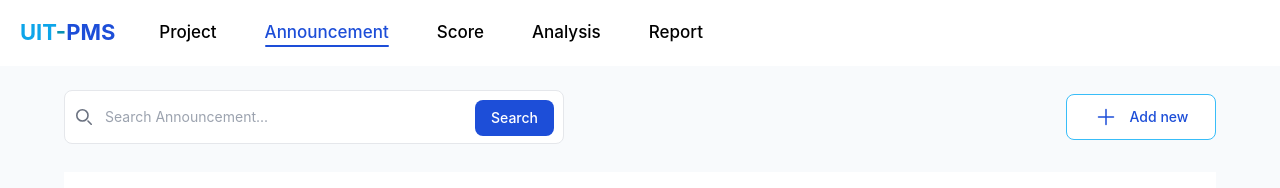
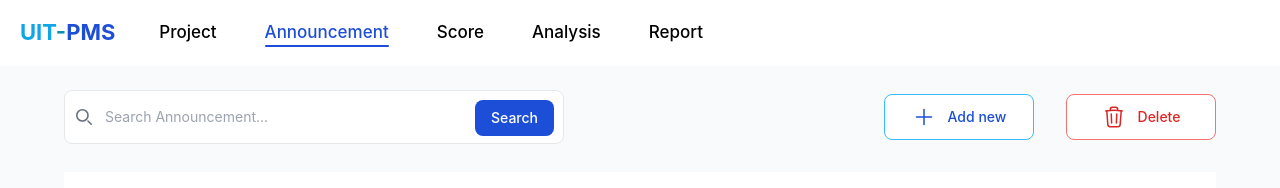
Before and after one commit to AndrewNguyen-05/pms-fe, a Next.js app: page /academic-affair/announcement/view-announcement in a window 1280 px wide. Shown: the top 188 px of the page. Built offline with nearby package versions, Linux system fonts and the light colour scheme; no server answers.

Commit message:
seperate component

```diff
--- a/components/ButtonDelete.js
+++ b/components/ButtonDelete.js
@@ -1,7 +1,31 @@
 import React from "react";
 import Link from "next/link";
-const ButtonDelete = ({ text, href }) => {
-  return <></>;
+const ButtonDelete = ({ text, onClick }) => {
+  return (
+    <button
+      type="button"
+      className="w-[150px] border-[1px] border-red-400 text-red-600 bg-white hover:text-white hover:bg-red-600 focus:ring-1 focus:ring-red-200 font-medium rounded-lg text-sm px-5 py-2.5 focus:outline-none flex items-center justify-center gap-3"
+      onClick={() => {
+        onClick();
+      }}
+    >
+      <svg
+        xmlns="http://www.w3.org/2000/svg"
+        fill="none"
+        viewBox="0 0 24 24"
+        strokeWidth="1.5"
+        stroke="currentColor"
+        className="w-6 h-6"
+      >
+        <path
+          strokeLinecap="round"
+          strokeLinejoin="round"
+          d="M14.74 9l-.346 9m-4.788 0L9.26 9m9.968-3.21c.342.052.682.107 1.022.166m-1.022-.165L18.16 19.673a2.25 2.25 0 01-2.244 2.077H8.084a2.25 2.25 0 01-2.244-2.077L4.772 5.79m14.456 0a48.108 48.108 0 00-3.478-.397m-12 .562c.34-.059.68-.114 1.022-.165m0 0a48.11 48.11 0 013.478-.397m7.5 0v-.916c0-1.18-.91-2.164-2.09-2.201a51.964 51.964 0 00-3.32 0c-1.18.037-2.09 1.022-2.09 2.201v.916m7.5 0a48.667 48.667 0 00-7.5 0"
+        />
+      </svg>
+      {text}
+    </button>
+  );
 };
 
 export default ButtonDelete;
--- a/components/TableViewItem.js
+++ b/components/TableViewItem.js
@@ -5,8 +5,15 @@ const TableViewItem = ({
   rowList,
   editHref,
   selectedItem,
-  onItemSelect,
+  setSelectedItem,
 }) => {
+  const onItemSelect = (project, isSelected) => {
+    if (isSelected) {
+      setSelectedItem((prev) => [...prev, project]);
+    } else {
+      setSelectedItem((prev) => prev.filter((p) => p.id !== project.id));
+    }
+  };
   return (
     <table className="w-full text-[16px] text-left rtl:text-right text-gray-500 ">
       <thead className="text-[16px] text-blue -700 uppercase border-b bg-white ">
--- a/pages/academic-affair/project/view-project.js
+++ b/pages/academic-affair/project/view-project.js
@@ -11,6 +11,7 @@ import SearchBar from "@/components/SearchBar";
 import ReactPaginate from "react-paginate";
 import { toast } from "react-toastify";
 import WarningModal from "@/components/WarningModal";
+import ButtonDelete from "@/components/ButtonDelete";
 
 const ViewProject = () => {
   const [project_list, setProjectList] = useState([]);
@@ -99,29 +100,7 @@ const ViewProject = () => {
               text="Add new"
               href="/academic-affair/project/create-project"
             />
-            <button
-              type="button"
-              className="w-[150px] border-[1px] border-red-400 text-red-600 bg-white hover:text-white hover:bg-red-600 focus:ring-1 focus:ring-red-200 font-medium rounded-lg text-sm px-5 py-2.5 focus:outline-none flex items-center justify-center gap-3"
-              onClick={() => {
-                handleDeleteClick();
-              }}
-            >
-              <svg
-                xmlns="http://www.w3.org/2000/svg"
-                fill="none"
-                viewBox="0 0 24 24"
-                strokeWidth="1.5"
-                stroke="currentColor"
-                className="w-6 h-6"
-              >
-                <path
-                  strokeLinecap="round"
-                  strokeLinejoin="round"
-                  d="M14.74 9l-.346 9m-4.788 0L9.26 9m9.968-3.21c.342.052.682.107 1.022.166m-1.022-.165L18.16 19.673a2.25 2.25 0 01-2.244 2.077H8.084a2.25 2.25 0 01-2.244-2.077L4.772 5.79m14.456 0a48.108 48.108 0 00-3.478-.397m-12 .562c.34-.059.68-.114 1.022-.165m0 0a48.11 48.11 0 013.478-.397m7.5 0v-.916c0-1.18-.91-2.164-2.09-2.201a51.964 51.964 0 00-3.32 0c-1.18.037-2.09 1.022-2.09 2.201v.916m7.5 0a48.667 48.667 0 00-7.5 0"
-                />
-              </svg>
-              Delete
-            </button>
+            <ButtonDelete text="Delete" onClick={handleDeleteClick} />
           </div>
         </div>
         <div className="px-16 py-7">
@@ -136,15 +115,7 @@ const ViewProject = () => {
             rowList={project_list}
             editHref="#"
             selectedItem={selectedProject}
-            onItemSelect={(project, isSelected) => {
-              if (isSelected) {
-                setSelectedProject((prev) => [...prev, project]);
-              } else {
-                setSelectedProject((prev) =>
-                  prev.filter((p) => p.id !== project.id)
-                );
-              }
-            }}
+            setSelectedItem={setSelectedProject}
           />
           <div className="flex items-center flex-row flex-wrap justify-between pt-4">
             <span className="text-sm font-normal text-gray-500 mb-4 md:mb-0 block w-full md:inline md:w-auto">
```
